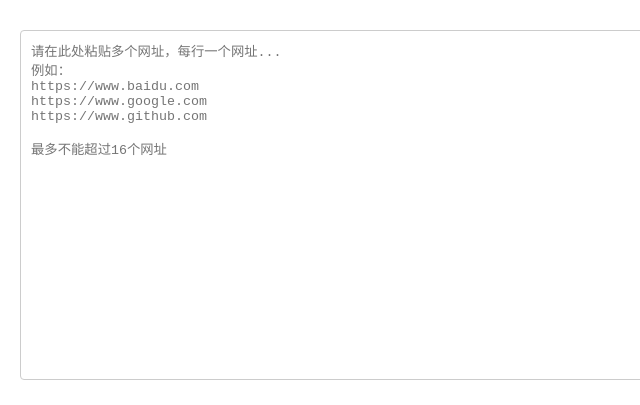
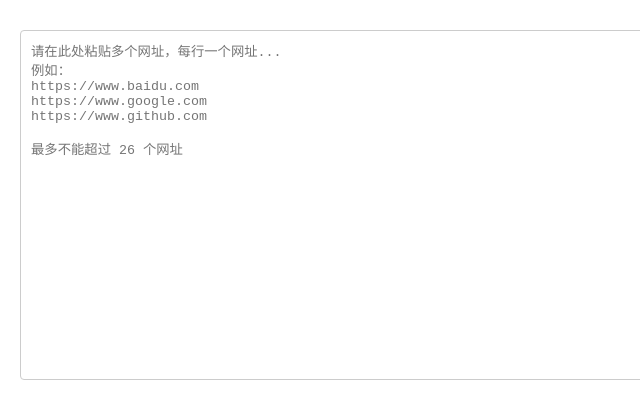
Before and after one commit to FFwin006/plw, a plain HTML site: page index.html in a window 1280 px wide. Shown: the top 405 px of the page, 0-640 px from the left. Drawn offline with Linux system fonts and the light colour scheme.

Commit message:
Update index.html
最低

```diff
--- a/index.html
+++ b/index.html
@@ -61,7 +61,7 @@ https://www.baidu.com
 https://www.google.com
 https://www.github.com
 
-最多不能超过16个网址
+最多不能超过 26 个网址
 "></textarea>
 
     <div class="button-container">
```
